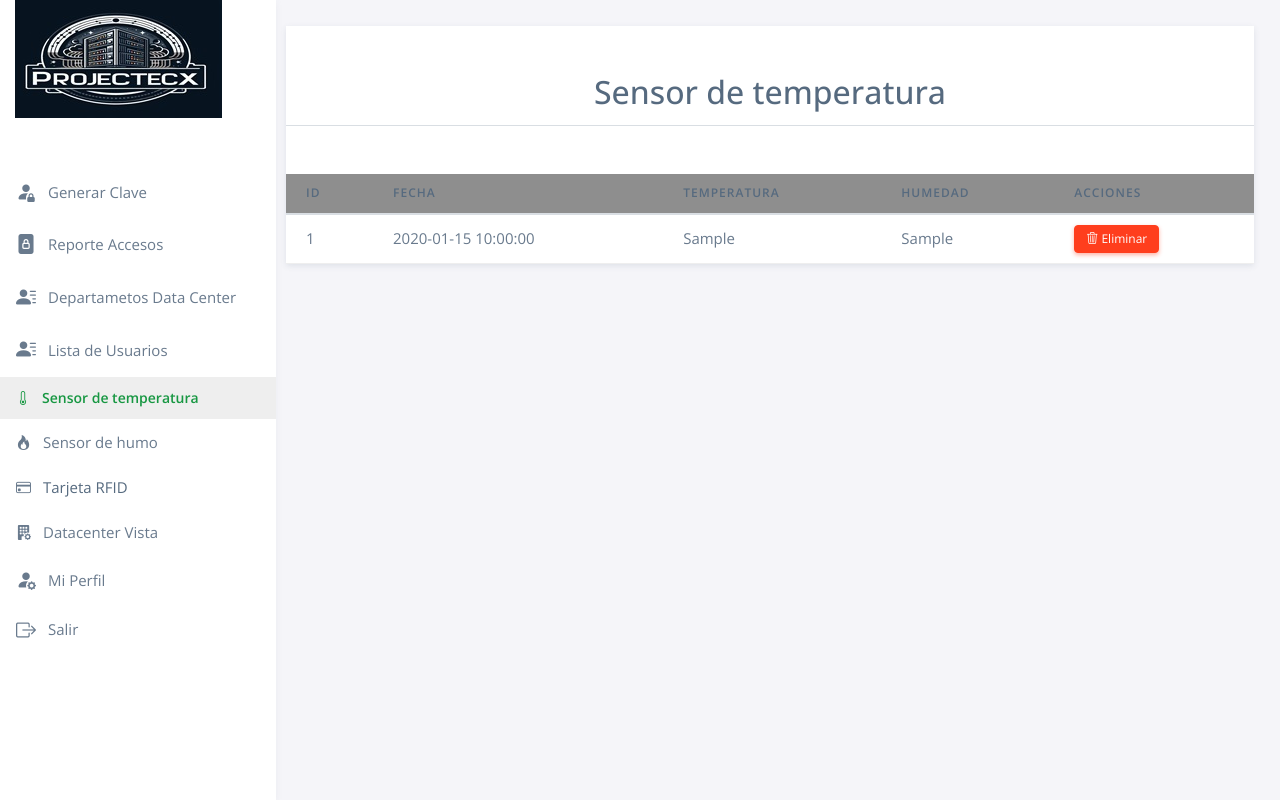
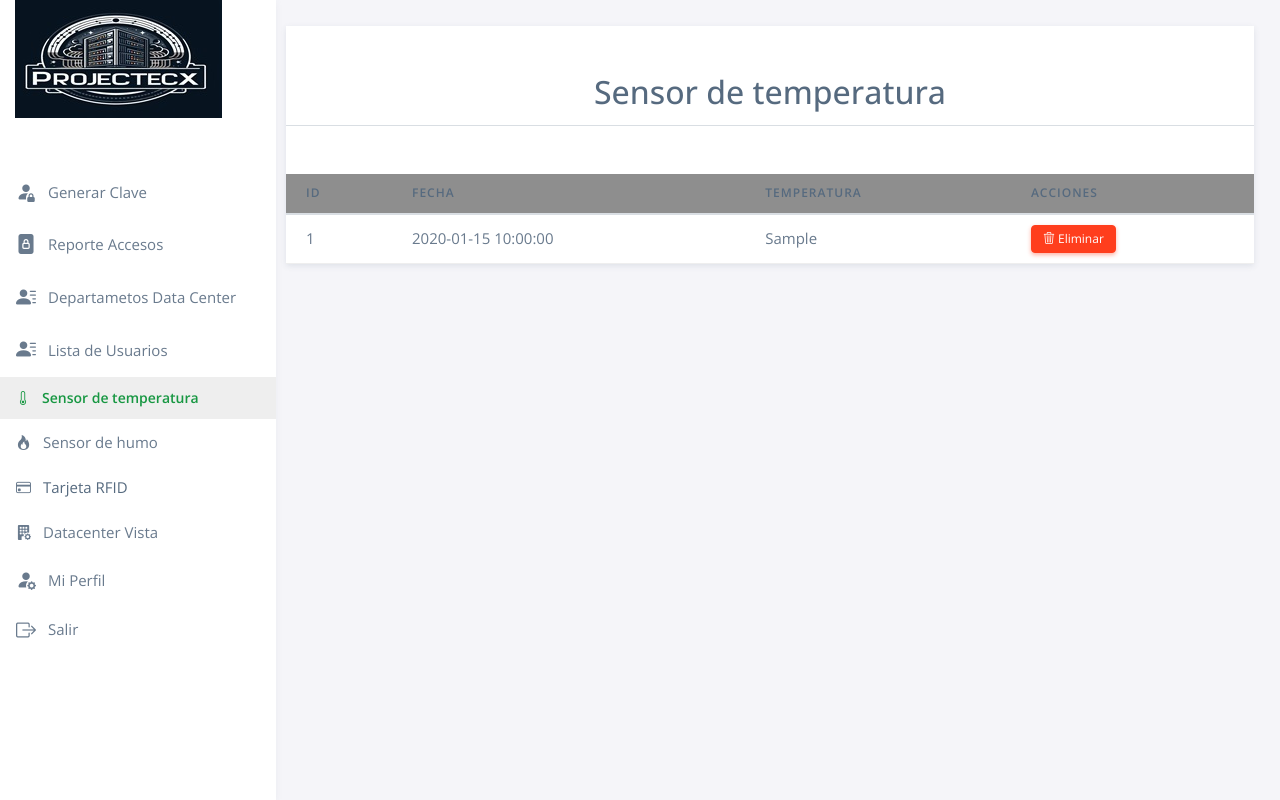
Before and after one commit to Ismaelsevi24/Ismaelsevi24.github.io, a Flask app: page /sensor-temperatura in a window 1280 px wide. Run offline with Flask 3, Linux system fonts and the light colour scheme; the visitor is signed in with stand-in values (Sample User, id 1); tables that the repository leaves empty or names only in its code hold one stand-in row (values such as "Sample post"); data that the repository does not hold is empty; some libraries are stand-ins or nearby versions.

Commit message:
eliminado

```diff
--- a/my-app/controllers/funciones_home.py
+++ b/my-app/controllers/funciones_home.py
@@ -283,7 +283,7 @@ def sensor_temperatura():
         with connectionBD() as conexion_MySQLdb:
             with conexion_MySQLdb.cursor(dictionary=True) as cursor:
                 # Modifica la consulta según la estructura de tu base de datos
-                querySQL = "SELECT id_sensor, fecha_alerta, humedad, temperatura FROM sensor_temperatura_h"
+                querySQL = "SELECT id_sensor, fecha_alerta, temperatura FROM sensor_temperatura_h"
                 cursor.execute(querySQL)
                 datos_sensor_temperatura = cursor.fetchall()
         return datos_sensor_temperatura
--- a/my-app/templates/public/usuarios/sensortemperatura.html
+++ b/my-app/templates/public/usuarios/sensortemperatura.html
@@ -17,7 +17,7 @@
               <th>ID</th>
               <th>Fecha</th>
               <th>Temperatura</th>
-              <th>Humedad</th>
+              <!-- Columna eliminada: <th>Humedad</th> -->
               <th>Acciones</th>
             </tr>
           </thead>
@@ -26,8 +26,8 @@
               <tr>
                 <td>{{ sensor_temperatura_h.id_sensor }}</td>
                 <td>{{ sensor_temperatura_h.fecha_alerta }}</td>
-                <td>{{ sensor_temperatura_h.humedad }}</td>
                 <td>{{ sensor_temperatura_h.temperatura }}</td>
+                <!-- Columna eliminada: <td>{{ sensor_temperatura_h.humedad }}</td> -->
                 <td>
                   <!-- Botón de eliminar -->
                   <a style="color: white;"
```
